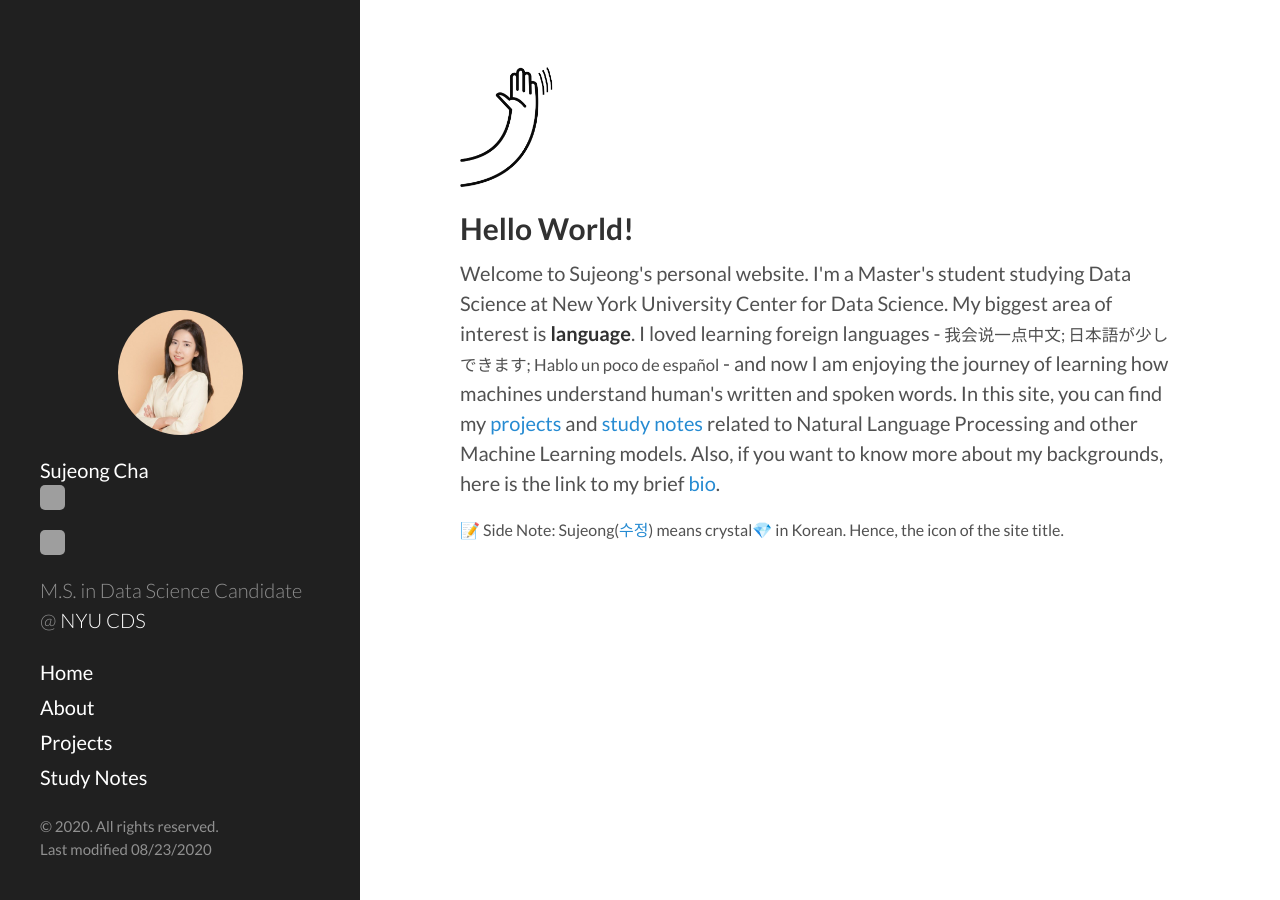
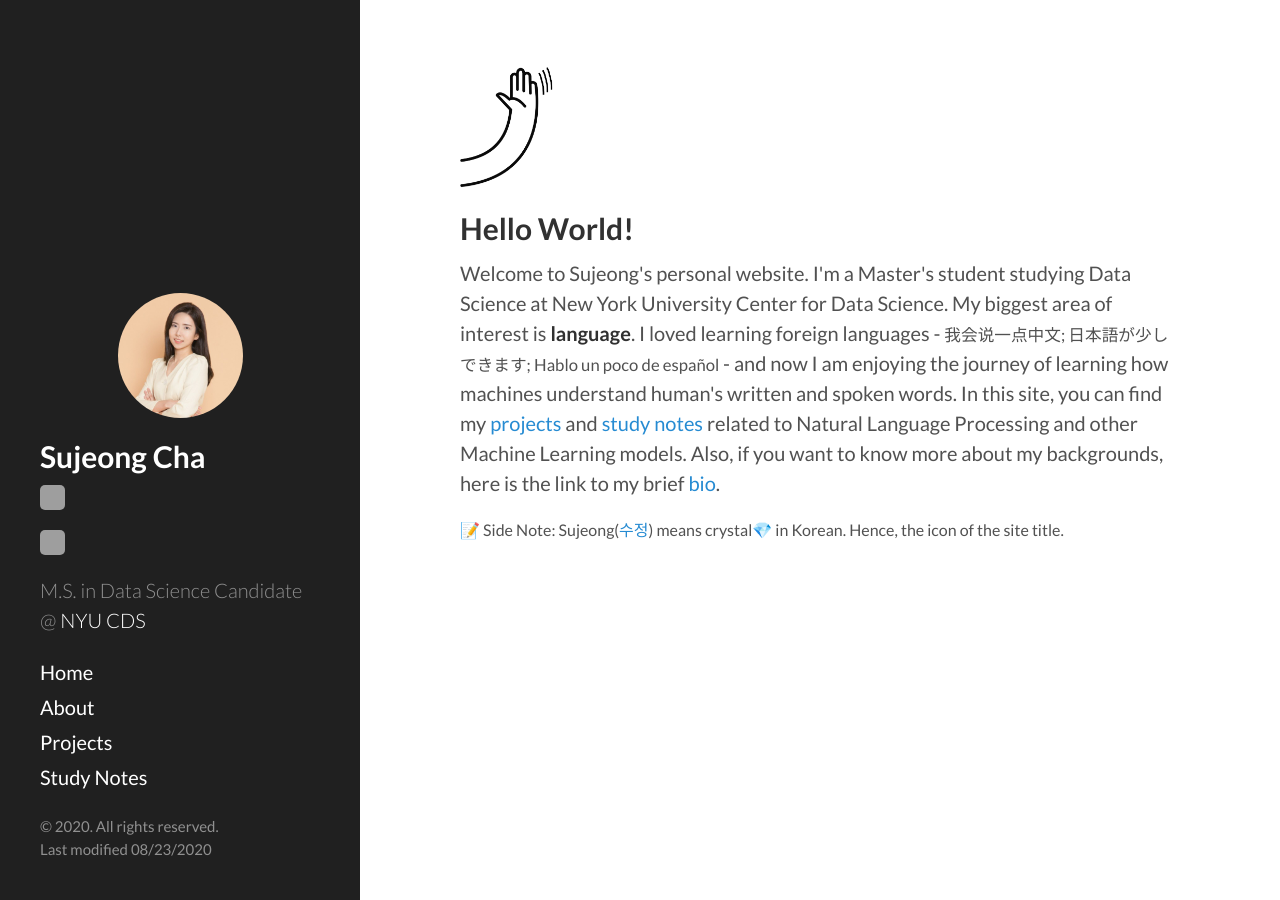
Before and after one commit to sujeongcha/sujeongcha.github.io, a Jekyll site: the page built from index.html, in a window 1280 px wide. Built offline with Jekyll 4.4.1, drawn with Linux system fonts in a browser that asks for light colours; the list of posts is cut into pages by our own code; grey boxes are pictures that could not be loaded.

Commit message:
Update sidebar.html

```diff
--- a/_includes/sidebar.html
+++ b/_includes/sidebar.html
@@ -23,8 +23,10 @@
       <div class="profile-photo">
         <img src="https://sujeongcha.github.io/public/sujeong.jpg" class="rounded">
       </div>
-      <p style="color:white">
+      <p>
+      <h2 style="color:white">
         {{ site.title }}
+      </h2>
         <a href="https://github.com/sujeongcha">
           <img src="https://img.icons8.com/doodle/48/000000/github--v1.png" style="width:25px;height:25px">
         </a>
```
